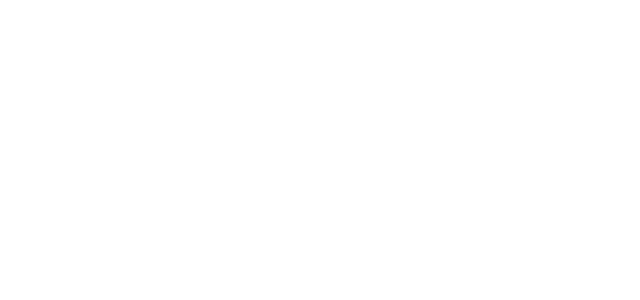
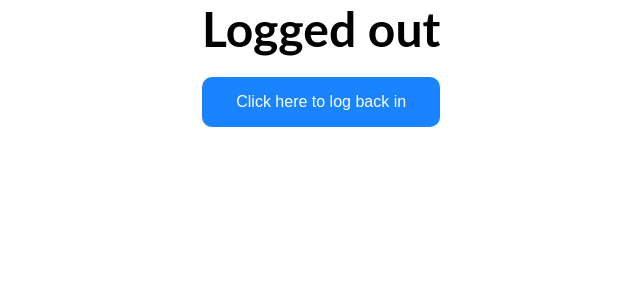
Before and after one commit to kadinsayani/Famify, a React (Create React App) app in the folder client/: page /logout in a window 1280 px wide. Before the commit this address had no page. Shown: the top 300 px of the page, without its empty margins (48-688 px from the left). Built offline with nearby package versions, Linux system fonts and the light colour scheme.

Commit message:
added logout screen

```diff
--- a/client/src/App.js
+++ b/client/src/App.js
@@ -8,6 +8,7 @@ import FamFeed from "./components/FamFeed.js";
 import Navbar from "./components/Navbar.js";
 import ListOfLists from "./components/ListOfLists.js";
 import Notifications from "./components/Notifications.js";
+import Logout from "./components/Logout";
 
 const App = () => {
   const [user, setLoginUser] = useState();
@@ -34,6 +35,7 @@ const App = () => {
             element={<Login setLoginUser={setLoginUser} />}
           />
           <Route exact path="/register" element={<Register />} />
+          <Route exact path="/logout" element={<Logout />} />
           <Route
             exact
             path="/tasklist"
--- /dev/null
+++ b/client/src/components/Logout.css
@@ -0,0 +1,24 @@
+.logout {
+  display: flex;
+  flex-direction: column;
+  flex-wrap: nowrap;
+  justify-content: center;
+  align-items: center;
+  align-content: center;
+  margin-left: 250px;
+}
+
+button {
+  background-color: #1a83ff;
+  border: none;
+  color: white;
+  font-weight: 300;
+  font-size: medium;
+  text-transform: inherit;
+  border-radius: 10px;
+  height: 50px;
+  margin-top: 20px;
+  width: 100%;
+  cursor: pointer;
+  margin-bottom: 2em;
+}
--- /dev/null
+++ b/client/src/components/Logout.js
@@ -0,0 +1,19 @@
+import React from "react";
+import "./Logout.css";
+const { useNavigate } = require("react-router-dom");
+
+function Logout() {
+  const navigate = useNavigate();
+  return (
+    <div>
+      <div className="logout">
+        <h1>Logged out</h1>
+        <button onClick={() => navigate("/login")}>
+          Click here to log back in
+        </button>
+      </div>
+    </div>
+  );
+}
+
+export default Logout;
```
